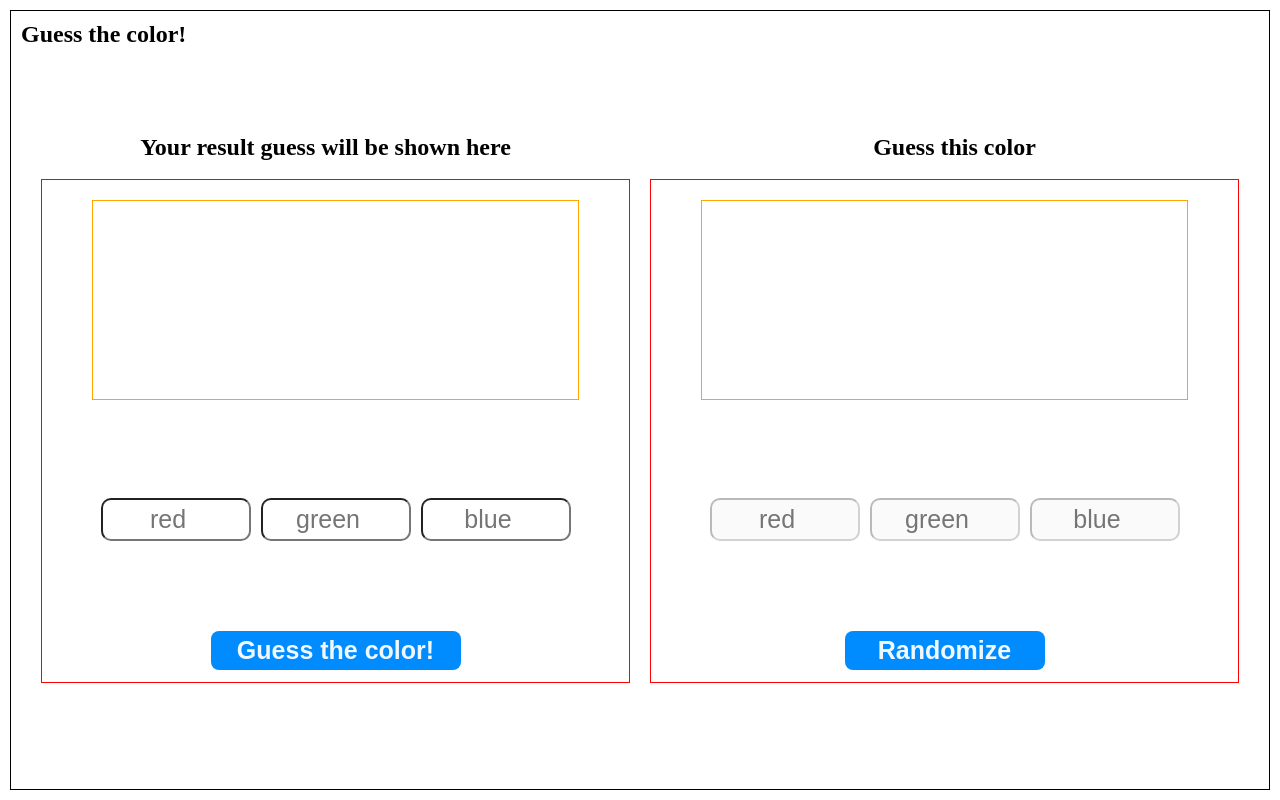
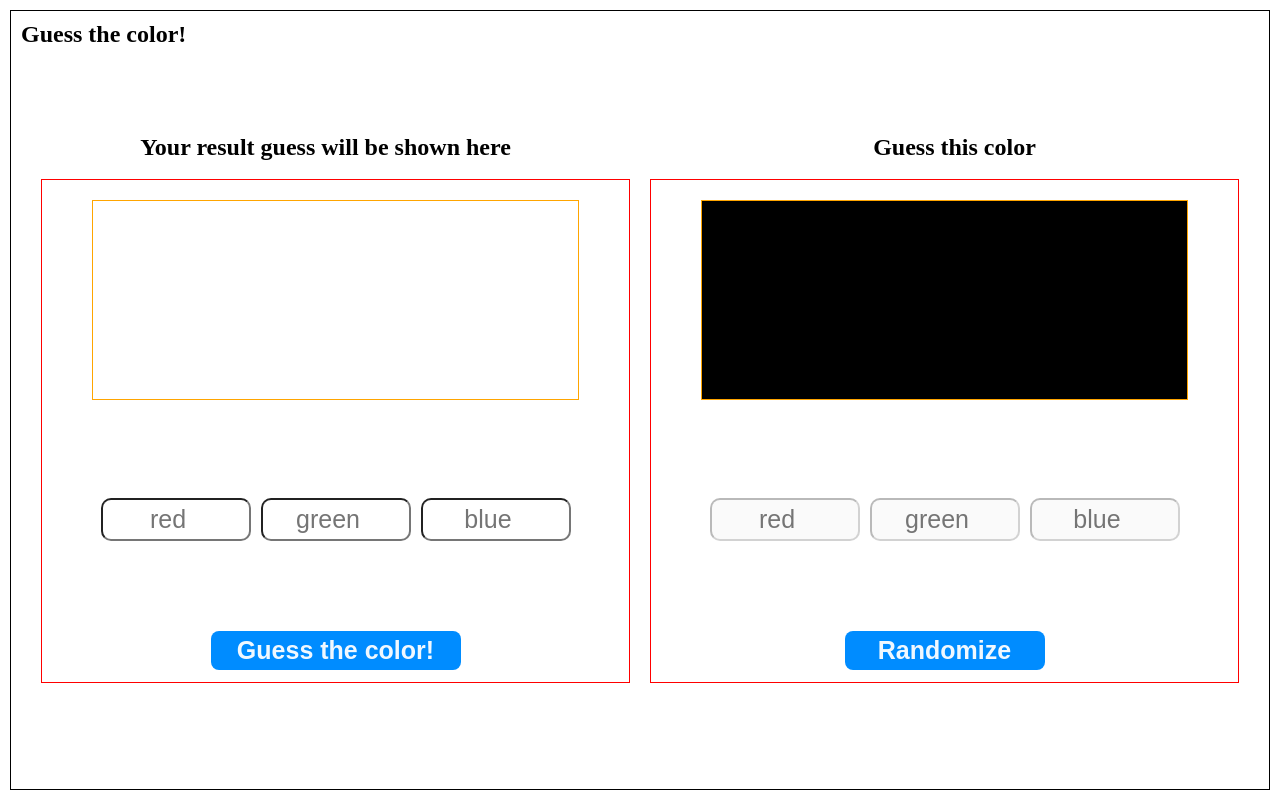
Before and after one commit to Matt022/GuessTheRGBColor, an Angular app: page / in a window 1280 px wide. Built offline with nearby package versions, Linux system fonts and the light colour scheme.

Commit message:
Added randomize function to change background color in GuessComponent

```diff
--- a/src/app/components/guess/guess.component.html
+++ b/src/app/components/guess/guess.component.html
@@ -20,7 +20,7 @@
         <h2>Guess this color</h2>
         <br>
         <div class="result">
-            <div class="color-guess">
+            <div class="color-guess" [style.backgroundColor]="backgroundColor">
 
             </div>
             <div class="input-guess">
@@ -28,7 +28,7 @@
                 <input type="number" name="" id="" placeholder="green" disabled>
                 <input type="number" name="" id="" placeholder="blue" disabled>
             </div>
-            <button type="button">Randomize</button>
+            <button type="button" (click)="randomize()">Randomize</button>
         </div>
     </section>
 </div>
--- a/src/app/components/guess/guess.component.scss
+++ b/src/app/components/guess/guess.component.scss
@@ -34,7 +34,6 @@ div.holder {
             div.input-guess {
                 margin: 50px;
                 height: fit-content;
-                // border: 1px solid orange;
                 display: flex;
                 justify-content: center;
                 align-items: center;
@@ -87,7 +86,6 @@ div.holder {
             div.input-guess {
                 margin: 50px;
                 height: fit-content;
-                // border: 1px solid orange;
                 display: flex;
                 justify-content: center;
                 align-items: center;
--- a/src/app/components/guess/guess.component.ts
+++ b/src/app/components/guess/guess.component.ts
@@ -1,10 +1,18 @@
 import { Component } from '@angular/core';
 
 @Component({
-  selector: 'app-guess',
-  templateUrl: './guess.component.html',
-  styleUrls: ['./guess.component.scss']
+    selector: 'app-guess',
+    templateUrl: './guess.component.html',
+    styleUrls: ['./guess.component.scss']
 })
 export class GuessComponent {
+    backgroundColor: string = 'rgb(0, 0, 0)';
 
+    randomize(): void {
+        const red: number = Math.floor(Math.random() * 256);
+        const green: number = Math.floor(Math.random() * 256);
+        const blue: number = Math.floor(Math.random() * 256);
+        this.backgroundColor = `rgb(${red}, ${green}, ${blue})`;
+        console.log(this.backgroundColor);
+    };
 }
```
